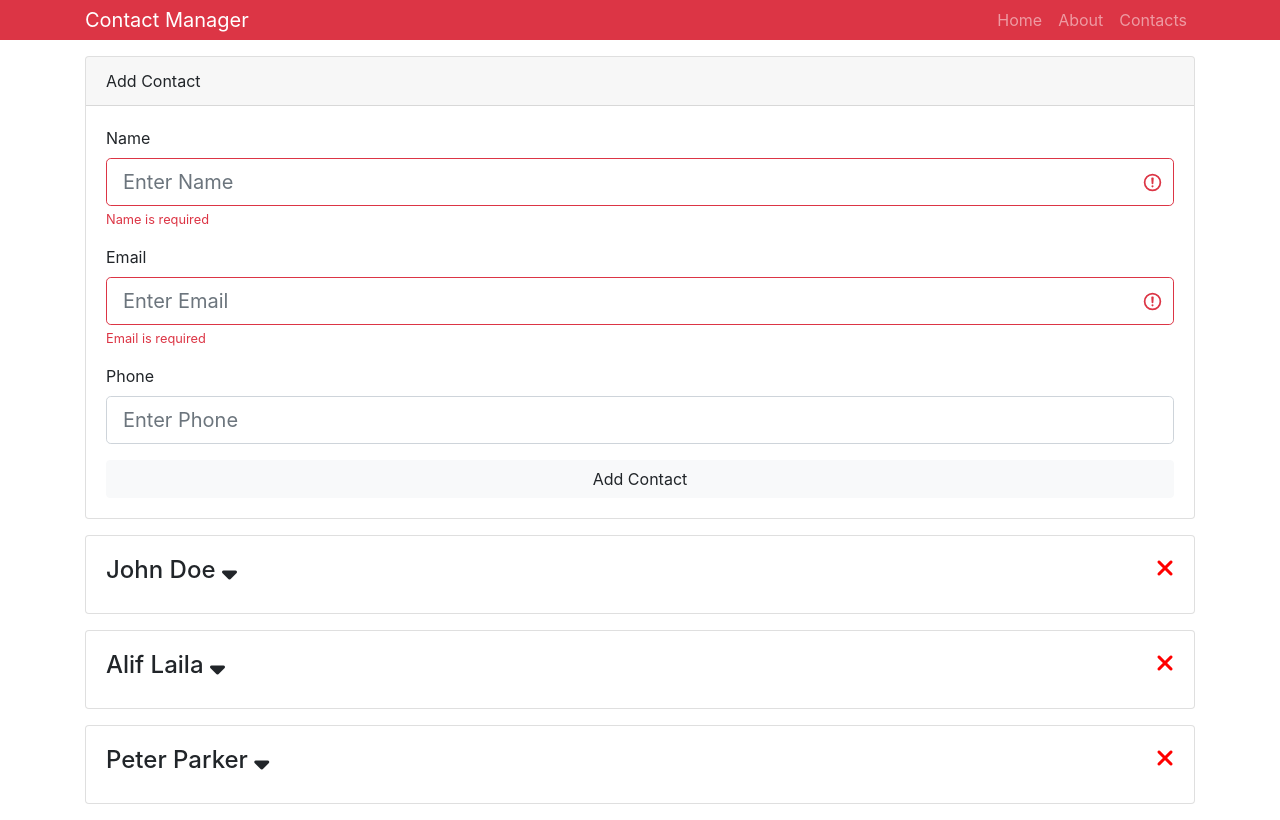
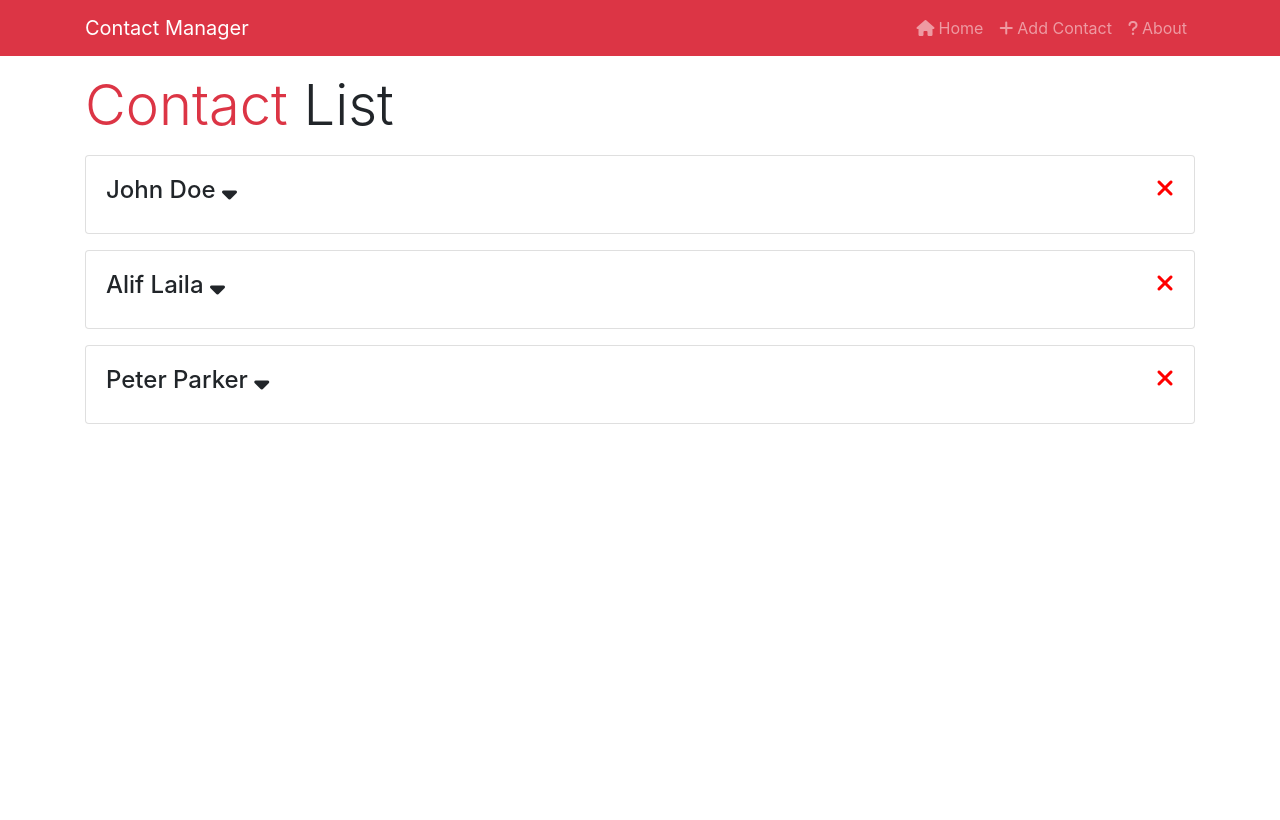
Before and after one commit to abhishekmazumder/React-Contact-Manager, a React (Create React App) app: page / in a window 1280 px wide. Built offline with nearby package versions, Linux system fonts and the light colour scheme.

Commit message:
Implemented Routing

```diff
--- a/package.json
+++ b/package.json
@@ -10,6 +10,7 @@
     "classnames": "^2.2.6",
     "react": "^16.13.1",
     "react-dom": "^16.13.1",
+    "react-router-dom": "^5.2.0",
     "react-scripts": "3.4.1",
     "uuid": "^8.1.0"
   },
--- a/src/App.js
+++ b/src/App.js
@@ -1,7 +1,9 @@
 import React, { Component } from 'react';
+import {BrowserRouter as Router, Route, Switch } from 'react-router-dom'
 import Header from './components/layout/Header';
 import AddContact from './components/AddContact'
 import ContactList from './components/ContactList';
+import About from './components/pages/About'
 import 'bootstrap/dist/css/bootstrap.min.css';
 import { Provider } from './context';
 
@@ -9,13 +11,16 @@ class App extends Component {
 	render() {
 		return (
 			<Provider>
-				<div>
-					<Header branding="Contact Manager" />
-					<div className="container">
-						<AddContact />
-						<ContactList />
+				<Router>
+					<div className="app">
+						<Header branding="Contact Manager" />
+						<div className="container">
+							<Route exact path="/" component={ContactList} />
+							<Route exact path="/contact/add" component={AddContact} />
+							<Route exact path="/about" component={About} />
+						</div>
 					</div>
-				</div>
+				</Router>
 			</Provider>
 		);
 	}
--- a/src/components/AddContact.js
+++ b/src/components/AddContact.js
@@ -38,12 +38,16 @@ class AddContact extends Component {
 			payload: newContact,
 		});
 
+		// clear state/input field after adding the contact
 		this.setState({
 			name: '',
 			email: '',
 			phone: '',
 			errors: {},
 		});
+
+		//redirecting to the Home/ContactList after adding the contact
+		this.props.history.push('/');
 	};
 
 	render() {
--- a/src/components/ContactList.js
+++ b/src/components/ContactList.js
@@ -19,6 +19,7 @@ class ContactList extends Component {
 					// const { contacts } = value;
 					return (
 						<React.Fragment>
+							<h1 className="display-4 mb-3"><span className="text-danger">Contact</span> List</h1>
 							{value.contacts.map((contact) => (
 								<Contact
 									key={contact.id}
--- a/src/components/layout/Header.js
+++ b/src/components/layout/Header.js
@@ -1,20 +1,36 @@
 import React from 'react';
 import PropTypes from 'prop-types';
+import { Link } from 'react-router-dom';
 
 const Header = ({ branding }) => {
 	return (
-		<nav className="navbar navbar-expand-sm navbar-dark bg-danger mb-3 p-0">
+		<nav className="navbar navbar-expand-sm navbar-dark bg-danger mb-3">
 			<div className="container">
 				<a href="/" className="navbar-brand">
 					{branding}
 				</a>
-        <div>
-          <ul className="mr-auto navbar-nav">
-            <li className="nav-item"><a href="/" className="nav-link">Home</a></li>
-            <li className="nav-item"><a href="/" className="nav-link">About</a></li>
-            <li className="nav-item"><a href="/" className="nav-link">Contacts</a></li>
-          </ul>
-        </div>
+				<div>
+					<ul className="mr-auto navbar-nav">
+						<li className="nav-item">
+							<Link to="/" className="nav-link">
+								<i className="fas fa-home mr-1" />
+								Home
+							</Link>
+						</li>
+						<li className="nav-item">
+							<Link to="/contact/add" className="nav-link">
+								<i className="fas fa-plus mr-1" />
+								Add Contact
+							</Link>
+						</li>
+						<li className="nav-item">
+							<Link to="/about" className="nav-link">
+								<i className="fas fa-question mr-1" />
+								About
+							</Link>
+						</li>
+					</ul>
+				</div>
 			</div>
 		</nav>
 	);
--- /dev/null
+++ b/src/components/pages/About.js
@@ -0,0 +1,11 @@
+import React from 'react'
+
+export default function About() {
+  return (
+    <div>
+      <h1 className="display-4">About Contact Manager</h1>
+      <p className="lead">Simple app to manage contact</p>
+      <p className="text-secondary">Version 1.0.0</p>
+    </div>
+  )
+}
```
Also changed, not shown: 1 other file (tests, documents, lock files or other folders).
